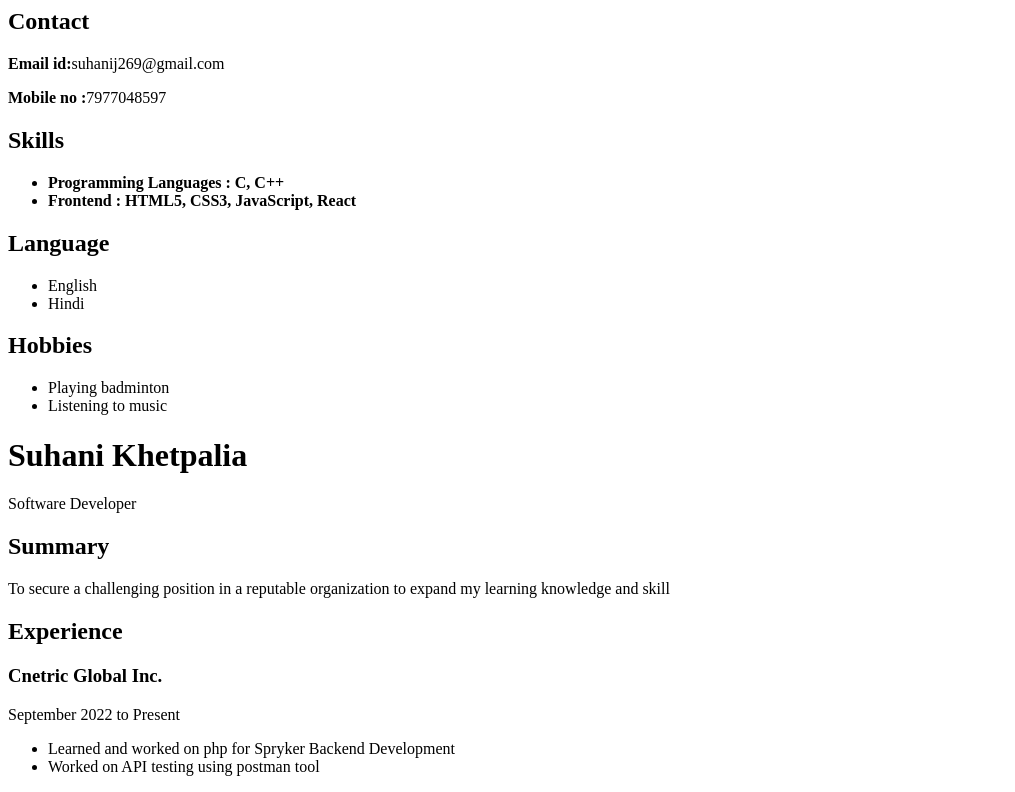
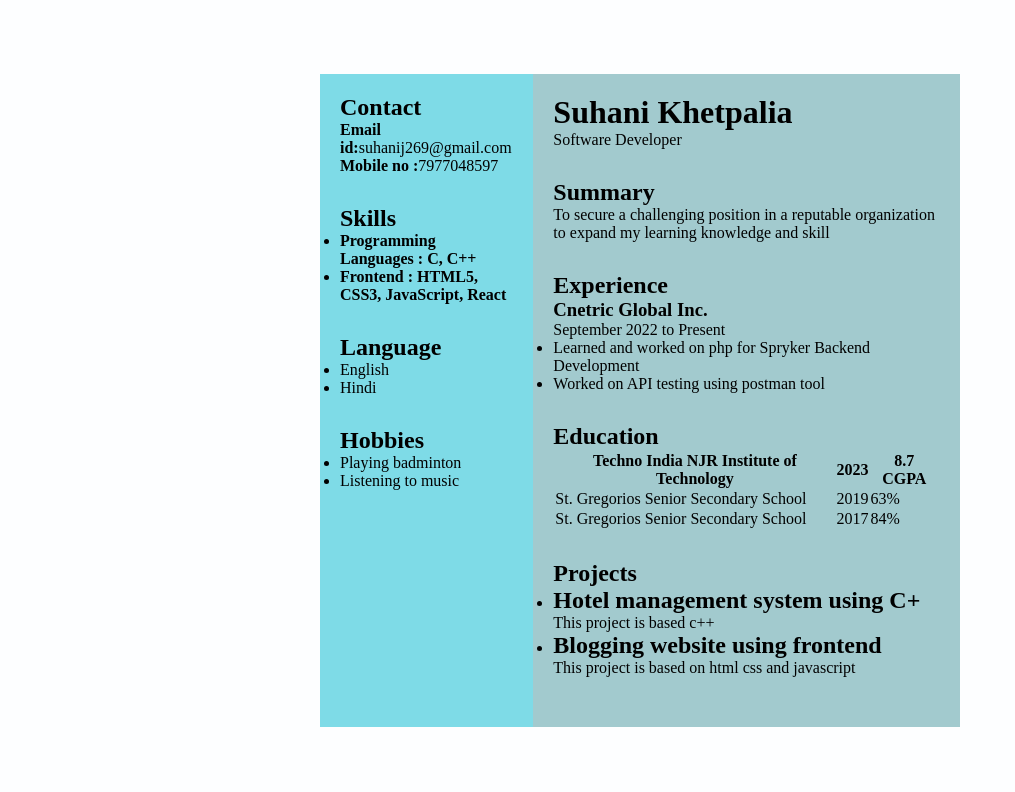
Before and after one commit to suhanikhetpalia/suhanikhetpalia.github.io, a plain HTML site: page index.html in a window 1280 px wide. Shown: the top 792 px of the page, without its empty margins (0-1015 px from the left). Drawn offline with Linux system fonts and the light colour scheme.

Commit message:
Update index.html

```diff
--- a/index.html
+++ b/index.html
@@ -6,7 +6,49 @@
 	<meta name="viewport"
 		content="width=device-width, initial-scale=1.0">
 
+	<style>
+		* {
+	margin: 0;
+	padding: 0;
+	box-sizing: border-box;
+}
+body {
+	background-color: rgb(253, 254, 255);
+	display: flex;
+	justify-content: center;
+	align-items: center;
+}
+.full {
+	width: 50%;
+	max-width: 1000px;
+	min-height: 100px;
+	background-color: rgb(245, 239, 231);
+	margin: 0px;
+	display: grid;
+	grid-template-columns: 2fr 4fr;
+}
+.left {
+	position: initial;
+	background-color: rgb(126, 219, 231);
+	padding: 20px;
 
+}
+.right {
+	position: initial;
+	background-color: rgb(162, 202, 206);
+	padding: 20px;
+
+}
+ .Contact, .Skills, .Language, .Hobbies, .title,
+.Summary, .Experience, .Education, .project {
+	margin-bottom: 30px;
+}
+.h2 {
+	background-color: rgb(4, 96, 150);
+}
+
+
+	</style>
 </head>
 
 <body>
```
